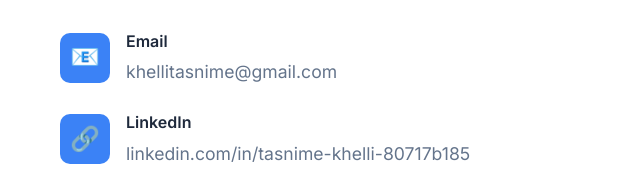
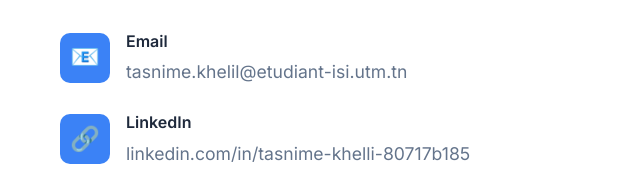
Before and after one commit to kheliltasnime/tasnime-portfolio, a website: page index.html in a window 1280 px wide. Shown: the part 6575-6764 px from the top of the page, 0-640 px from the left. Drawn offline with Linux system fonts and the light colour scheme.

Commit message:
Mise à jour du portfolio

```diff
--- a/index.html
+++ b/index.html
@@ -515,7 +515,7 @@ function closeModal(id) {
               <div class="contact-icon">📧</div>
               <div>
                 <h4>Email</h4>
-                <p>khellitasnime@gmail.com</p>
+                <p>tasnime.khelil@etudiant-isi.utm.tn</p>
               </div>
             </div>
             <div class="contact-method">
```
